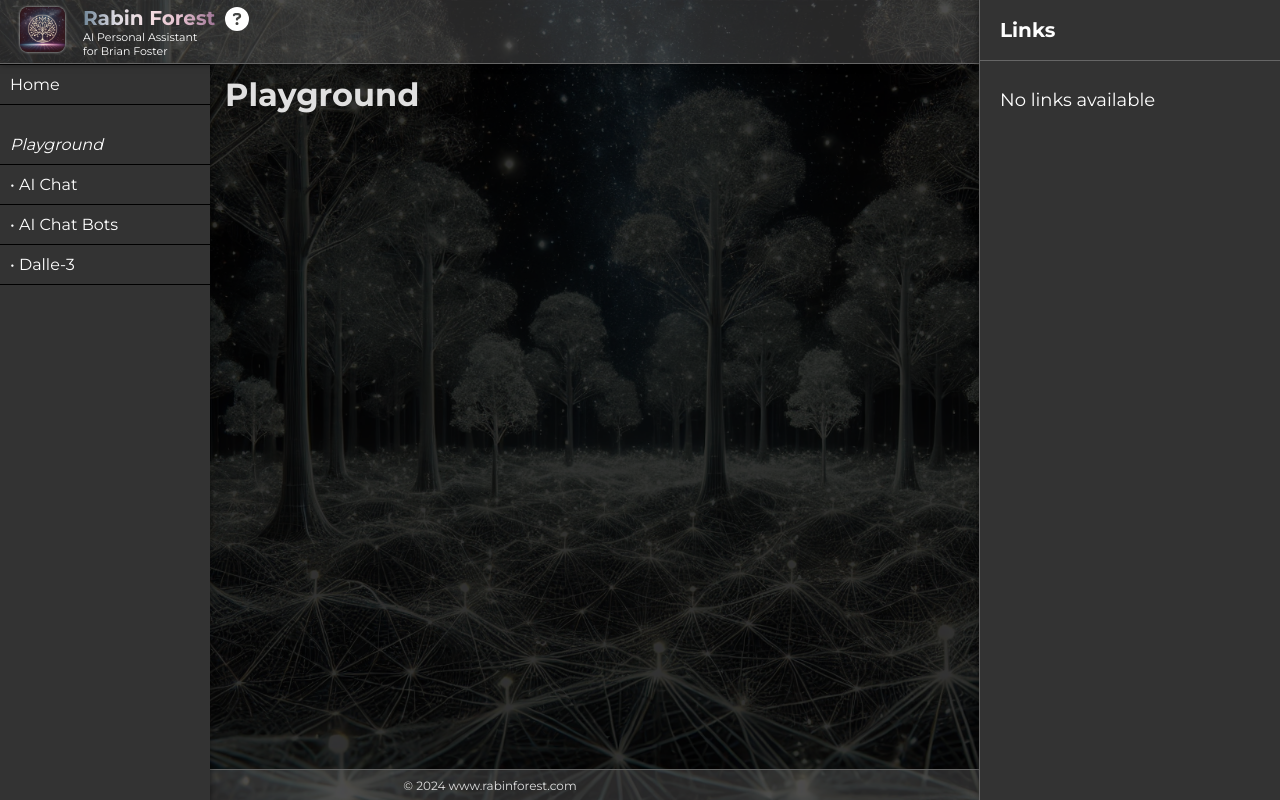
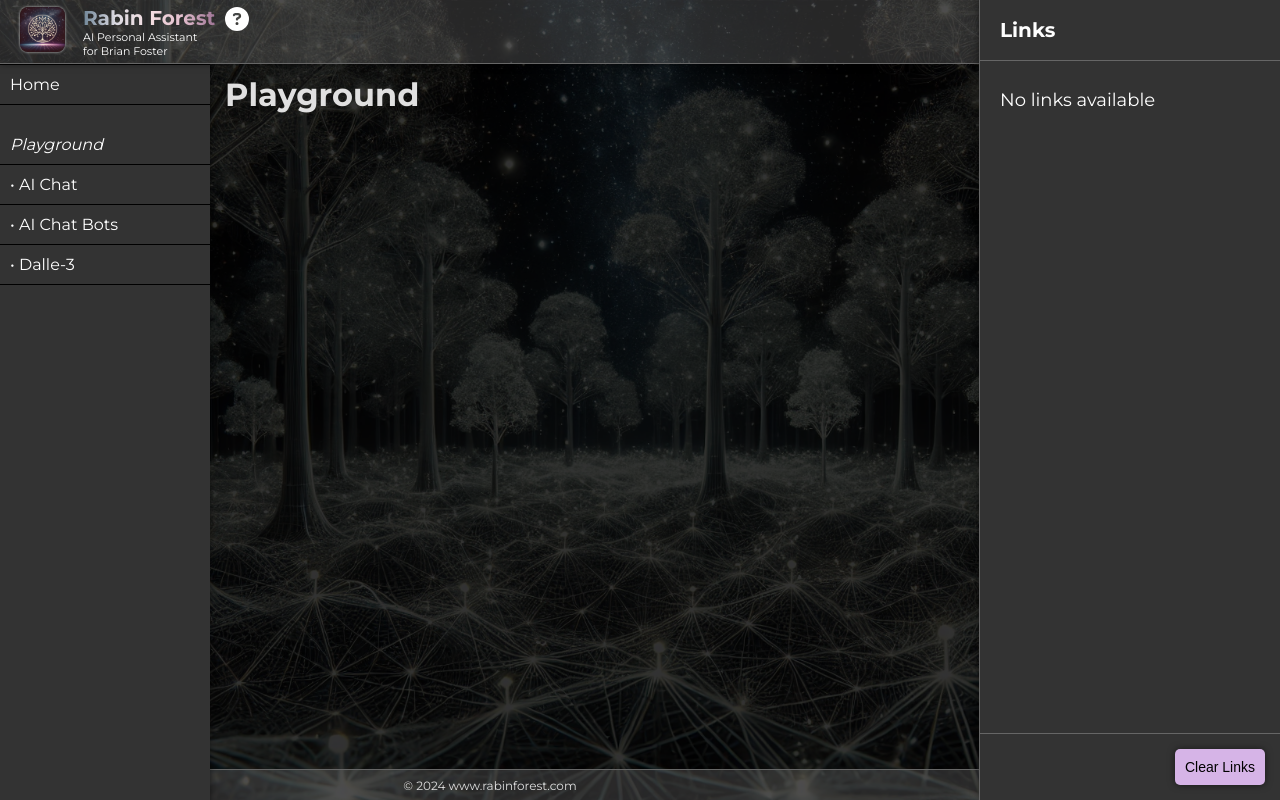
Before and after one commit to sg-bfoster/rabinforest, a React (Create React App) app: page /playground in a window 1280 px wide. Built offline with nearby package versions, Linux system fonts and the light colour scheme.

Commit message:
update clear links button

```diff
--- a/src/App.css
+++ b/src/App.css
@@ -159,7 +159,7 @@ body {
   text-align: left;
 }
 
-.toggle-panel-btn, .clear-links-btn, .chat-buttons button{
+.toggle-panel-btn, .clear-links-btn button, .chat-buttons button{
   border: none;
   background-color: #D6B4E7;
   color: black;
@@ -175,6 +175,10 @@ body {
 }
 .chat-buttons {
 margin: 20px 0 0 0;
+}
+.clear-links-btn {
+  border-top: 1px solid #666;
+  padding: 15px;
 }
 .badge {
   background-color: #e53935;
--- a/src/SlideOutPanel.js
+++ b/src/SlideOutPanel.js
@@ -33,13 +33,16 @@ function SlideOutPanel({ isPanelOpen, togglePanel, isDesktop }) {
                 </a>
               </p>
             ))}
-            <button className="clear-links-btn" onClick={handleClearLinks}>
-              Clear Links
-            </button>
+
           </>
         ) : (
           <p>No links available</p>
         )}
+      </div>
+      <div className="clear-links-btn">
+        <button onClick={handleClearLinks}>
+          Clear Links
+        </button>
       </div>
     </div>
   );
```
